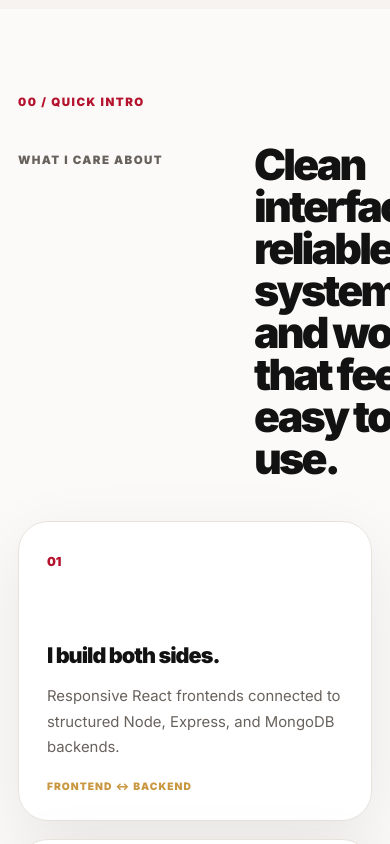
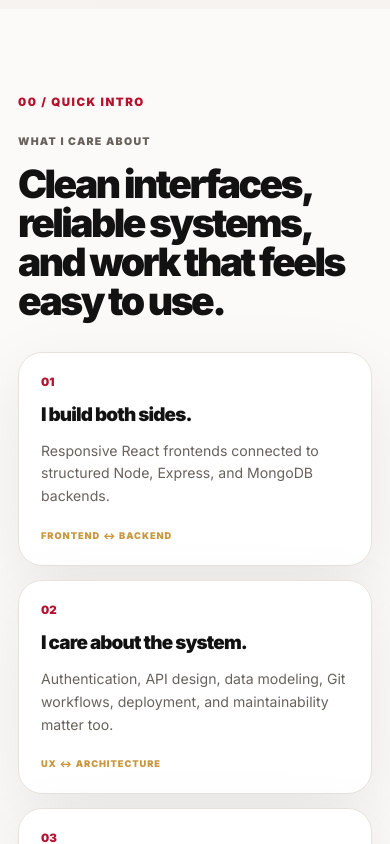
Before and after one commit to naveennani-2605/Portfolio, a React (Create React App) app: page / in a window 390 px wide. Shown: the part 3280-4124 px from the top of the page. Built offline with nearby package versions, Linux system fonts and the light colour scheme.

Commit message:
improved quick inbtro

```diff
--- a/src/pages/About/About.css
+++ b/src/pages/About/About.css
@@ -295,11 +295,36 @@
 
 @media (max-width: 860px) {
   .brief-heading {
-    margin: 34px 0 42px;
+    margin: 26px 0 32px;
+    grid-template-columns: 1fr;
+    gap: 16px;
   }
 
   .brief-grid {
     grid-template-columns: 1fr;
+    gap: 14px;
+  }
+
+  .brief-grid article {
+    min-height: auto;
+    padding: 26px;
+    display: grid;
+    gap: 14px;
+  }
+
+  .brief-grid h3 {
+    margin-top: 0;
+    font-size: 1.25rem;
+  }
+
+  .brief-grid p {
+    margin-top: 0;
+  }
+
+  .brief-grid strong {
+    position: static;
+    margin-top: 8px;
+    display: inline-flex;
   }
 }
 
@@ -317,15 +342,45 @@
     padding: 24px;
     border-radius: 24px;
   }
+
+  .brief-heading p {
+    padding-top: 0;
+    font-size: 0.66rem;
+  }
+
+  .brief-heading h2 {
+    max-width: 100%;
+    font-size: clamp(2rem, 10vw, 3rem);
+    line-height: 1;
+    letter-spacing: -0.065em;
+  }
+
+  .brief-grid article {
+    padding: 22px;
+    border-radius: 24px;
+  }
+
+  .brief-grid article > span {
+    font-size: 0.72rem;
+  }
+
+  .brief-grid h3 {
+    font-size: 1.18rem;
+  }
+
+  .brief-grid p {
+    font-size: 0.88rem;
+    line-height: 1.62;
+  }
+
+  .brief-grid strong {
+    font-size: 0.58rem;
+    line-height: 1.4;
+  }
 }
 
 @media (max-width: 380px) {
   .brief-grid article {
-    padding: 22px;
-  }
-
-  .brief-grid strong {
-    left: 22px;
-    bottom: 22px;
+    padding: 20px;
   }
 }
```
